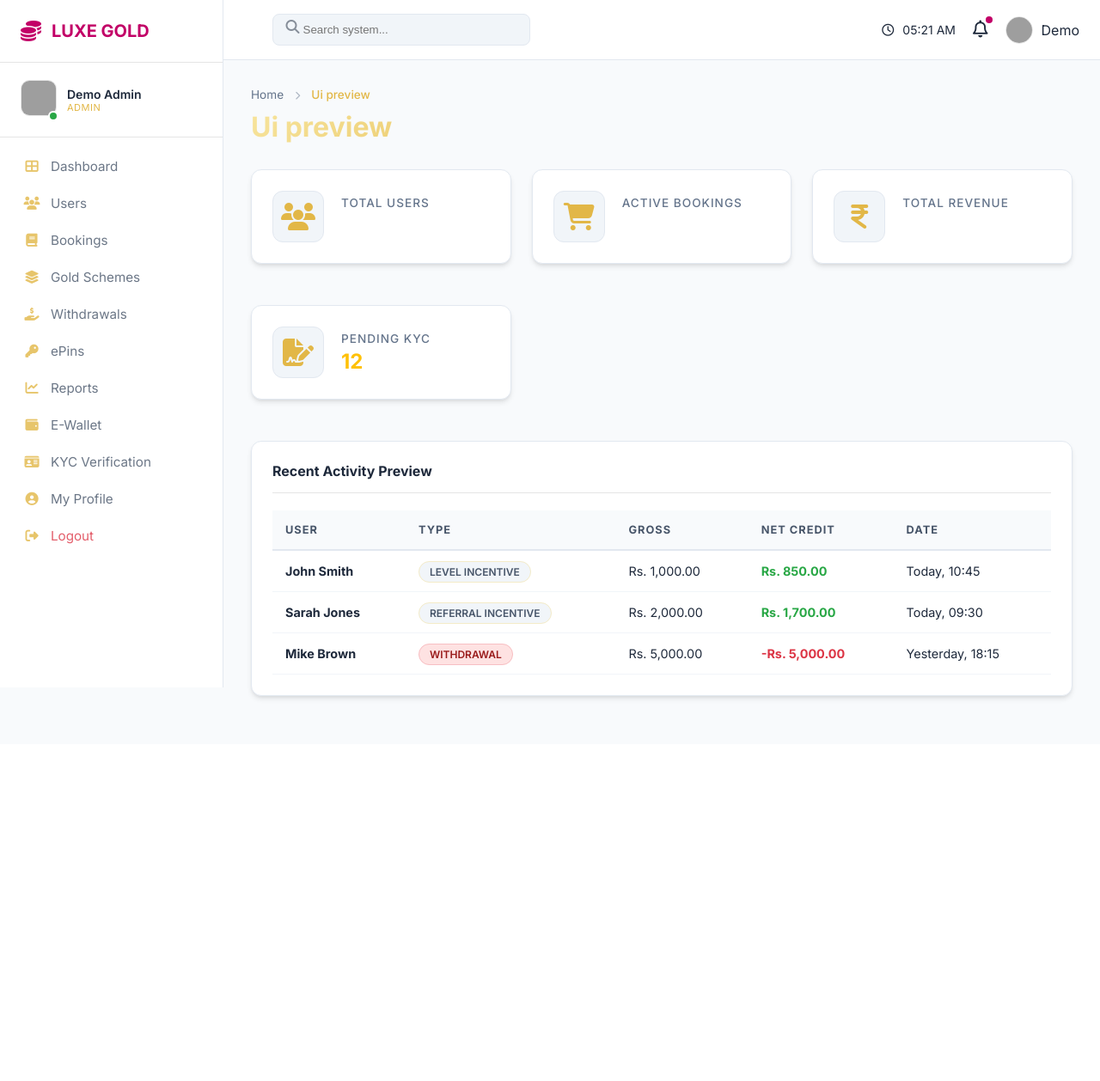
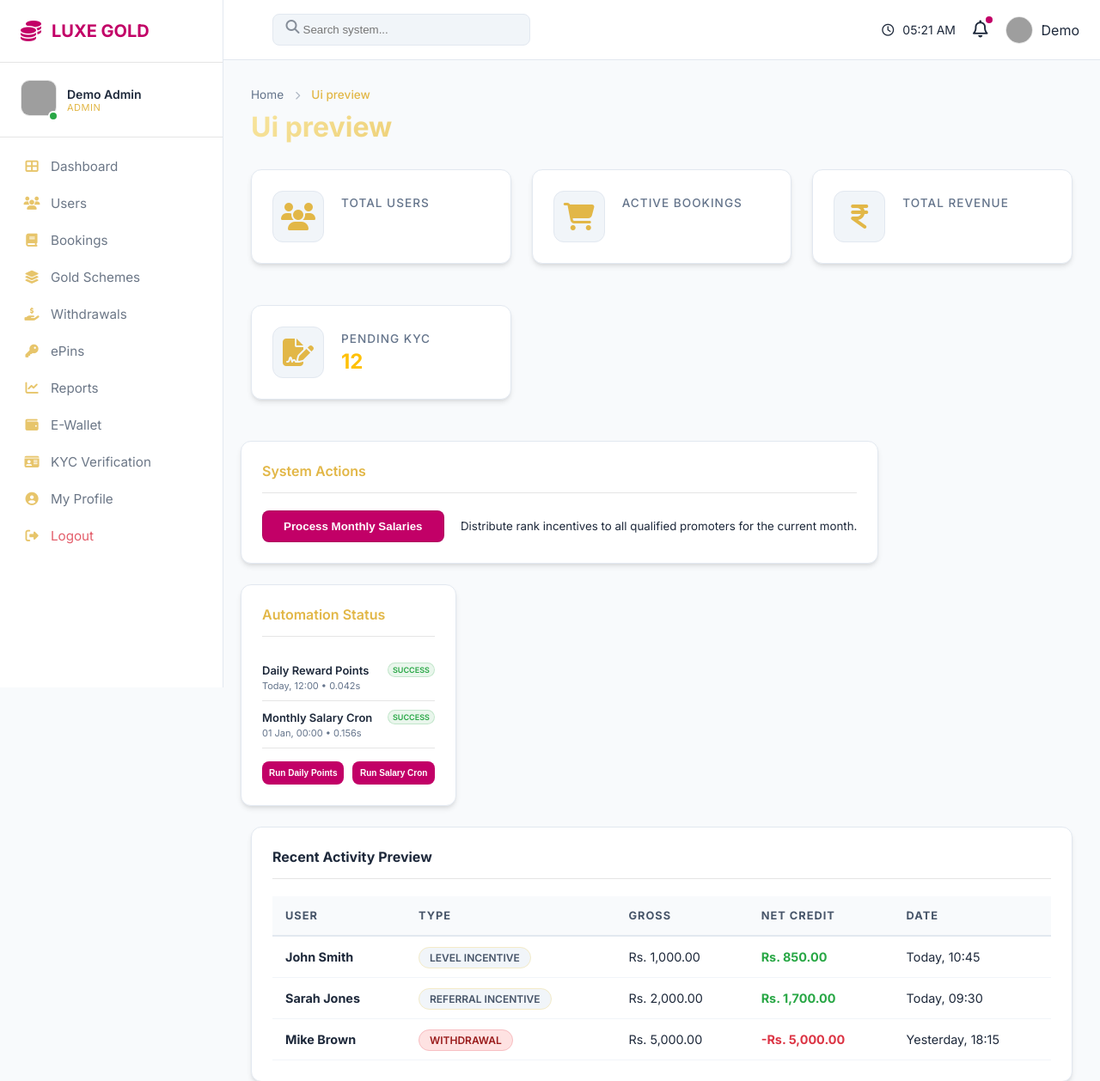
Before and after one commit to priyeshdaspookulangara/gb, a PHP site: page /dashboards/ui_preview.php in a window 1280 px wide. Shown: the top 1258 px of the page at 86% size. Before the commit the page ends 815 px from the top, so only its background shows below. Run offline with PHP 8.4, Linux system fonts and the light colour scheme; grey boxes are pictures that could not be loaded.

Commit message:
feat: implement automated cron job system for rewards and salaries
- Created `cron/` directory with `daily_reward_points.php` and `monthly_salary_cron.php`.
- Added `cron_logs` table to track execution history and performance.
- Integrated "Automation Status" monitoring panel into the Admin Dashboard.
- Implemented `run_cron_manual.php` for administrative manual overrides.
- Updated `database.sql` with new audit logging table.

Co-authored-by: priyeshdaspookulangara <216598157+priyeshdaspookulangara@users.noreply.github.com>

```diff
--- a/dashboards/ui_preview.php
+++ b/dashboards/ui_preview.php
@@ -46,6 +46,53 @@ require_once '../layouts/header.php';
     </div>
 </div>
 
+<div class="row">
+    <div class="col-lg-8">
+        <div class="glass-card">
+            <div class="card-header d-flex justify-content-between align-items-center">
+                <h4 class="m-0 gold-text">System Actions</h4>
+            </div>
+            <div class="card-body">
+                <form method="POST" action="process_salaries.php" class="d-flex align-items-center gap-3">
+                    <button type="submit" class="btn-gold">Process Monthly Salaries</button>
+                    <small class="text-muted" style="margin-left: 15px;">Distribute rank incentives to all qualified promoters for the current month.</small>
+                </form>
+            </div>
+        </div>
+    </div>
+    <div class="col-lg-4">
+        <div class="glass-card">
+            <div class="card-header">
+                <h4 class="m-0 gold-text">Automation Status</h4>
+            </div>
+            <div style="margin-top: 15px;">
+                <div style="border-bottom: 1px solid var(--glass-border); padding: 10px 0;">
+                    <div style="display: flex; justify-content: space-between; align-items: center;">
+                        <span style="font-size: 13px; font-weight: 600;">Daily Reward Points</span>
+                        <span class="status approved" style="font-size: 9px; padding: 2px 5px;">SUCCESS</span>
+                    </div>
+                    <div style="font-size: 11px; color: var(--text-muted); margin-top: 3px;">
+                        Today, 12:00 • 0.042s
+                    </div>
+                </div>
+                <div style="border-bottom: 1px solid var(--glass-border); padding: 10px 0;">
+                    <div style="display: flex; justify-content: space-between; align-items: center;">
+                        <span style="font-size: 13px; font-weight: 600;">Monthly Salary Cron</span>
+                        <span class="status approved" style="font-size: 9px; padding: 2px 5px;">SUCCESS</span>
+                    </div>
+                    <div style="font-size: 11px; color: var(--text-muted); margin-top: 3px;">
+                        01 Jan, 00:00 • 0.156s
+                    </div>
+                </div>
+                <div style="margin-top: 15px; display: grid; grid-template-columns: 1fr 1fr; gap: 10px;">
+                    <button class="btn-primary" style="font-size: 10px; text-align: center; padding: 8px; border:none; cursor:pointer;">Run Daily Points</button>
+                    <button class="btn-primary" style="font-size: 10px; text-align: center; padding: 8px; border:none; cursor:pointer;">Run Salary Cron</button>
+                </div>
+            </div>
+        </div>
+    </div>
+</div>
+
 <div class="card">
     <div class="card-header bg-white">
         <h4 class="m-0">Recent Activity Preview</h4>
```
Also changed, not shown: cron/daily_reward_points.php (added, +53 -0 lines), cron/monthly_salary_cron.php (added, +26 -0 lines), dashboards/admin.php (+38 -1 lines), dashboards/run_cron_manual.php (added, +21 -0 lines), database.sql (+9 -0 lines), 1 other file.
